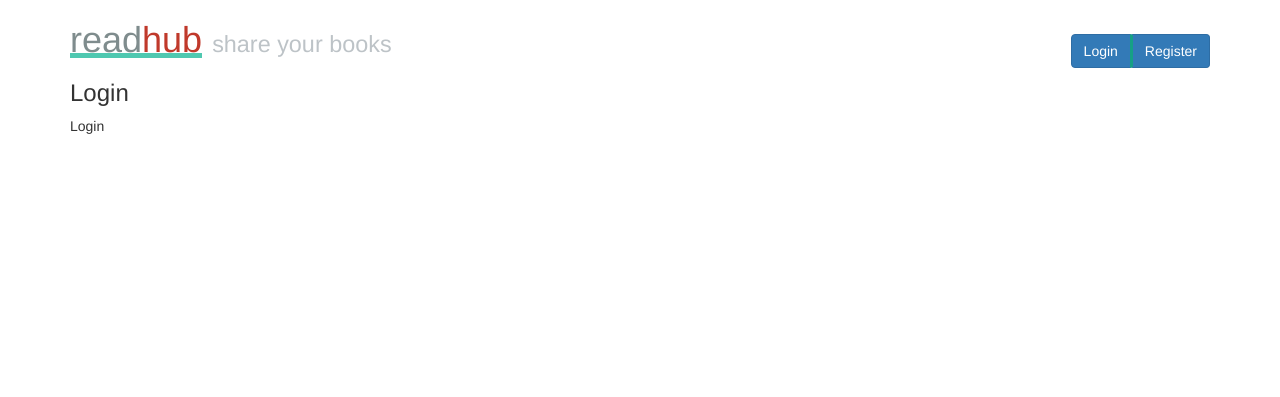
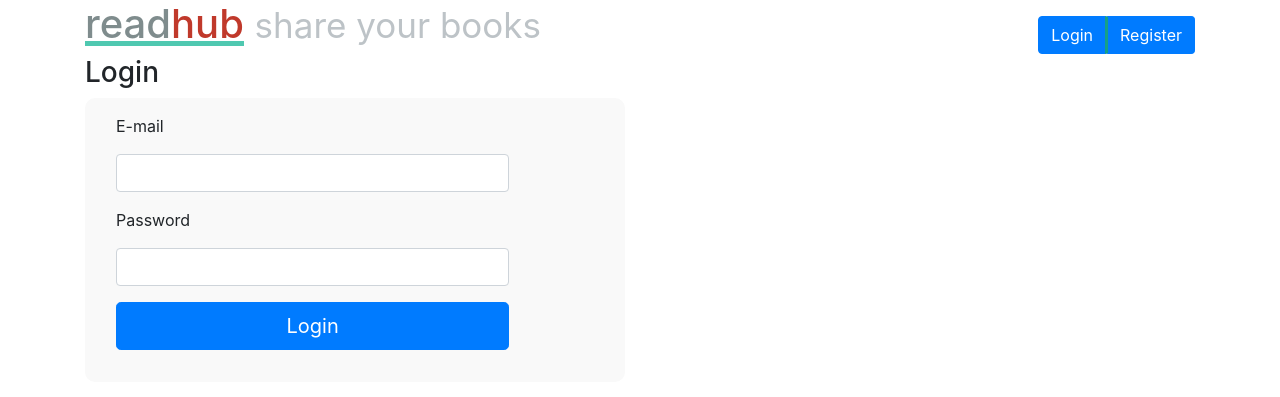
Before and after one commit to chuhlomin/readhub, a Flask app: page /login/ in a window 1280 px wide. Shown: the top 397 px of the page. Run offline with Flask 2, Linux system fonts and the light colour scheme; some libraries are stand-ins or nearby versions.

Commit message:
Dummy login

```diff
--- a/readhub/forms.py
+++ b/readhub/forms.py
@@ -4,4 +4,8 @@
 
 class RegistrationForm(Form):
     email = StringField('E-mail', validators=[DataRequired()])
-    password = PasswordField('Password')
+    password = PasswordField('Password', validators=[DataRequired()])
+
+class LoginForm(Form):
+    email = StringField('E-mail', validators=[DataRequired()])
+    password = PasswordField('Password', validators=[DataRequired()])
--- a/readhub/server.py
+++ b/readhub/server.py
@@ -1,8 +1,16 @@
-from flask import render_template, flash, redirect, url_for
+from flask import render_template, flash, redirect, url_for, session
 from readhub import app
 from readhub import db
-from forms import RegistrationForm
+from forms import RegistrationForm, LoginForm
 from models import User
+from flask.ext.login import LoginManager, login_user, logout_user
+
+login_manager = LoginManager()
+login_manager.init_app(app)
+
+@login_manager.user_loader
+def load_user(user_id):
+    return User.query.get(user_id)
 
 @app.route('/')
 def landing():
@@ -20,9 +28,29 @@
 def book(id):
     return render_template('book.html', id=id)
 
-@app.route('/login/')
+@app.route('/login/', methods=['GET', 'POST'])
 def login():
-    return render_template('account/login.html')
+    form = LoginForm()
+
+    if form.validate_on_submit():
+        user = User.query.filter_by(email = form.email.data).first()
+        if user:
+            if user.valid_password(form.password.data):
+                flash('Welcome! %s' % user.email)
+                # session['user_id'] = user.id
+                login_user(user)
+                return redirect(url_for('landing'))
+            else:
+                flash('Fooo!')
+
+
+
+    return render_template('account/login.html', form=form)
+
+@app.route('/logout/')
+def logout():
+    logout_user()
+    return redirect(url_for('landing'))
 
 @app.route('/register/', methods=['GET', 'POST'])
 def register():
--- a/readhub/templates/account/login.html
+++ b/readhub/templates/account/login.html
@@ -1,11 +1,27 @@
 {% extends "layouts/basic.html" %}
+
+{% from "helpers/_formhelpers.html" import render_field %}
 
 {% block content %}
     <h3>Login</h3>
     <div class="row">
-        <div class="col-xs-3">
-            Login
+        <div class="col-lg-6">
+
+            <form class="form-horizontal form-login form-monolite" role="form" action="" method="post">
+                {{ form.hidden_tag() }}
+
+                {{ render_field(form.email, class_='form-control') }}
+                {{ render_field(form.password, class_='form-control') }}
+
+                <div class="form-group">
+                    <div class="col-sm-2"></div>
+                    <div class="col-sm-10">
+                        <input type="submit" class="btn btn-primary btn-lg btn-block" value="Login">
+                    </div>
+                </div>
+            </form>
         </div>
+        <div class="col-lg-6"></div>
     </div>
     <!-- /row -->
 {% endblock %}
--- a/readhub/templates/layouts/basic.html
+++ b/readhub/templates/layouts/basic.html
@@ -19,10 +19,18 @@
         </h1>
 
         <div class="panel-user">
-            <div class="btn-group">
-                <a class="btn btn-primary" href="{{ url_for('login') }}"><span class="fui-exit"></span> Login</a>
-                <a class="btn btn-primary" href="{{ url_for('register') }}">Register</a>
-            </div>
+            {% if current_user.is_authenticated() %}
+                <span class="">Hello, {{ current_user.email }}.</span>
+                <div class="btn-group">
+                    <a class="btn btn-primary disabled"><span class="fui-plus"></span> Add book</a>
+                    <a class="btn btn-default" href="{{ url_for('logout') }}">Logout</a>
+                </div>
+            {% else %}
+                <div class="btn-group">
+                    <a class="btn btn-primary" href="{{ url_for('login') }}"><span class="fui-exit"></span> Login</a>
+                    <a class="btn btn-primary" href="{{ url_for('register') }}">Register</a>
+                </div>
+            {% endif %}
         </div>
     </div>
     <!-- /headline -->
--- a/requirements.txt
+++ b/requirements.txt
@@ -4,8 +4,10 @@
 Flask-Migrate==1.2.0
 Flask-SQLAlchemy==1.0
 Flask-WTF==0.10.2
+Flask-Login=0.2.11
 SQLAlchemy==0.9.6
 Jinja2==2.7.3
 PyYAML==3.11
 gunicorn==18.0
 pg8000==1.10.1
+passlib==1.6.1
```
Also changed, not shown: readhub/models.py (+21 -0 lines), 1 other file.
